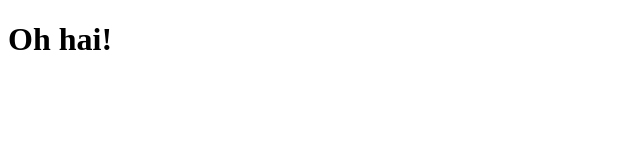
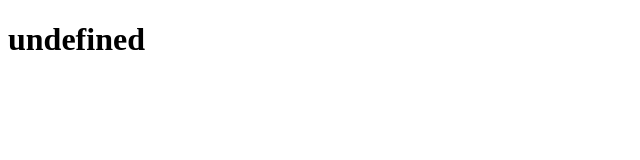
Before and after one commit to eshinn/eshinn.github.io, a plain HTML site: page index.html in a window 1280 px wide. Shown: the whole page, without its empty margins (0-640 px from the left). Drawn offline with Linux system fonts and the light colour scheme.

Commit message:
Fix non-placing text.

```diff
--- a/index.html
+++ b/index.html
@@ -10,7 +10,7 @@
 <script>
 var MyFunction = (function myFunction(){
 	var time; Date.now();
-	document.querySelectorAll('h1').innerHTML = time;
+	document.querySelector('h1').innerHTML = time;
 }());
 </script>
 </html>
```
